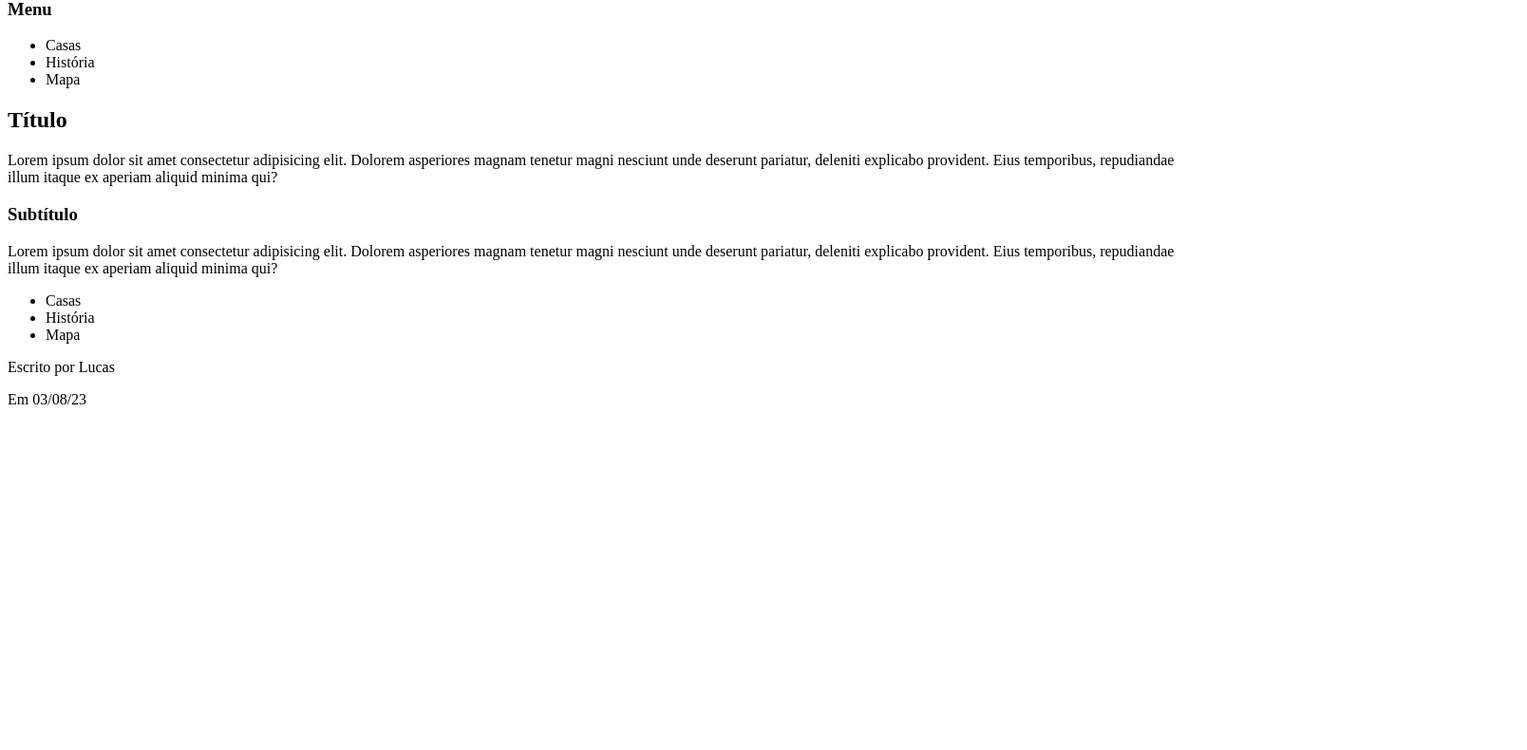
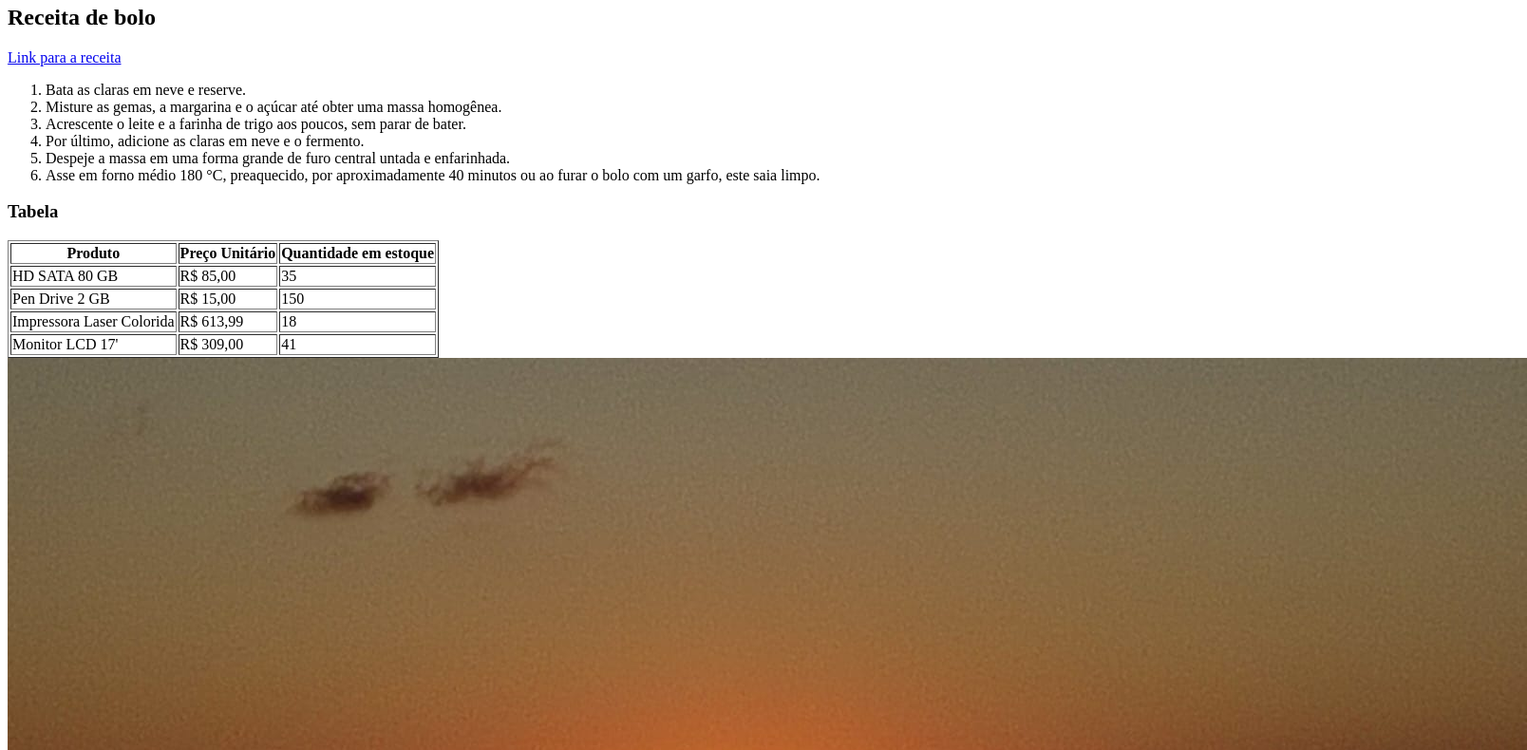
Before and after one commit to Lucasferretti/Projeto_harry_potter_coderhouse, a plain HTML site: page index.html in a window 1280 px wide. Shown: the part 122-912 px from the top of the page at 95% size, 1608 px wide, since content can reach past the window. Before the commit the page ends 800 px from the top, so only its background shows below. Drawn offline with Linux system fonts and the light colour scheme.

Commit message:
Ajuste para enviar a atividade da aula de html

```diff
--- a/index.html
+++ b/index.html
@@ -6,44 +6,75 @@
     <meta name="viewport" content="width=device-width, initial-scale=1.0">
     <meta name="keywords" content="HTML Semantico">
     <meta name="description" content="Curso Codehouse">
-    <title>Projeto Harry Potter Coderhouse</title>
+    <title>Atividade complementar HTML Semântico</title>
 </head>
 
 <body>
     <header>
-        <h1>Tema 8: Harry Potter</h1>
-        <h3>Lucas Ferretti</h3>
+        <h1>Lucas Ferretti</h1>
+        <h2>Idade 24</h2>
     </header>
-    <nav>
-        <h3>Menu</h3>
-        <ul>
-            <li>Casas</li>
-            <li>História</li>
-            <li>Mapa</li>
-    </nav>
     <main>
         <section>
-            <h2>Título</h2>
-            <article>Lorem ipsum dolor sit amet consectetur adipisicing elit. Dolorem asperiores magnam tenetur magni
-                nesciunt unde deserunt pariatur, deleniti explicabo provident. Eius temporibus, repudiandae illum itaque
-                ex aperiam aliquid minima qui?</article>
-            <h3>Subtítulo</h3>
-            <article>Lorem ipsum dolor sit amet consectetur adipisicing elit. Dolorem asperiores magnam tenetur magni
-                nesciunt unde deserunt pariatur, deleniti explicabo provident. Eius temporibus, repudiandae illum itaque
-                ex aperiam aliquid minima qui?</article>
+            <h2>Receita de bolo</h2>
+            <article>
+                <a
+                href="https://www.tudogostoso.com.br/receita/29124-bolo-simples.html">Link para a receita</a>
+                <ol>
+                    <li>Bata as claras em neve e reserve.</li>
+                    <li>Misture as gemas, a margarina e o açúcar até obter uma massa homogênea.</li>
+                    <li>Acrescente o leite e a farinha de trigo aos poucos, sem parar de bater.</li>
+                    <li>Por último, adicione as claras em neve e o fermento.</li>
+                    <li>Despeje a massa em uma forma grande de furo central untada e enfarinhada.</li>
+                    <li>Asse em forno médio 180 °C, preaquecido, por aproximadamente 40 minutos ou ao furar o bolo com
+                        um garfo, este saia limpo.</li>
+                </ol>
         </section>
-        <aside>
-            <nav>
-                <ul>
-                    <li>Casas</li>
-                    <li>História</li>
-                    <li>Mapa</li>
-            </nav>
-        </aside>
+        <section>
+            <h3>Tabela</h3>
+            <table border>
+                <tr><!-- início da linha do cabeçalho-->
+                    <th>Produto</th>
+                    <th>Preço Unitário</th>
+                    <th>Quantidade em estoque</th>
+                </tr><!-- final da linha do cabeçalho-->
+                <tr><!-- início da primeira linha-->
+                    <td>HD SATA 80 GB</td>
+                    <td>R$ 85,00</td>
+                    <td>35</td>
+                </tr><!-- final da primeira linha -->
+                <tr><!-- início da segunda linha-->
+                    <td>Pen Drive 2 GB</td>
+                    <td>R$ 15,00</td>
+                    <td>150</td>
+                </tr><!-- final da segunda linha -->
+                <tr><!-- início da terceira linha-->
+                    <td>Impressora Laser Colorida</td>
+                    <td>R$ 613,99</td>
+                    <td>18</td>
+                </tr><!-- final da terceira linha -->
+                <tr><!-- início da quarta linha-->
+                    <td>Monitor LCD 17'</td>
+                    <td>R$ 309,00</td>
+                    <td>41</td>
+                </tr><!-- final da quarta linha -->
+            </table>
+
+        </section>
+
+        <article>
+            <img src="por_do_sol.jpg" alt="Por do Sol" />
+            <br>
+            Sterculia foetida: a árvore que fede para sobreviver e deixa bairros do Rio com cheiro de fezes
+            <br>
+            <a
+                href="https://g1.globo.com/rj/rio-de-janeiro/noticia/2023/08/10/sterculia-foetida-arvore-que-fede-para-sobreviver-deixa-bairros-do-rio-com-cheiro-de-fezes.ghtml">Link
+                para a notícia original</a>
+        </article>
     </main>
     <footer>
         <p>Escrito por Lucas</p>
-        <p>Em 03/08/23</p>
+        <p>Em 10/08/23</p>
     </footer>
 </body>
 
```
Also changed, not shown: por_do_sol.jpg (renamed from atividade_aula6/por_do_sol.jpg).
